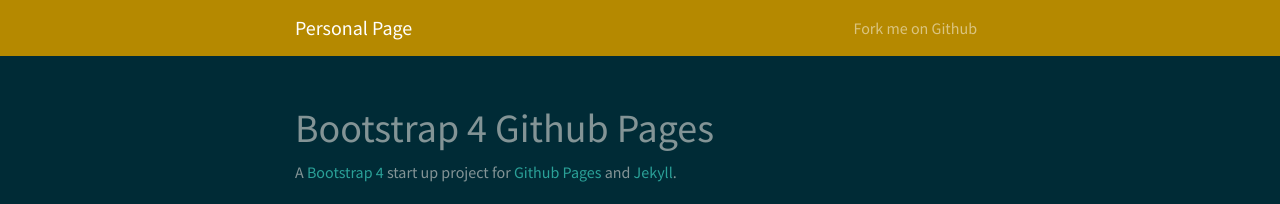
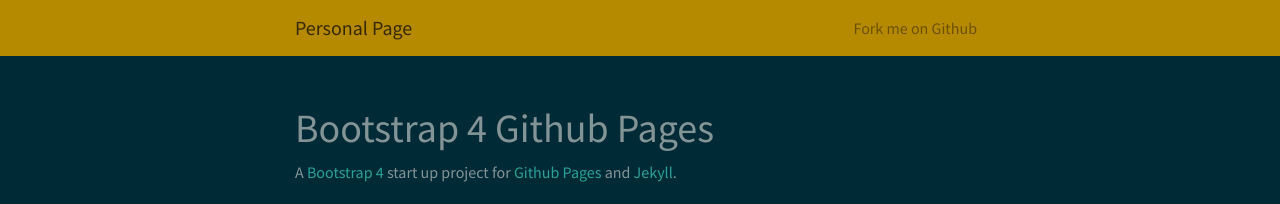
Before and after one commit to christian-araya/christian-araya.github.io, a Jekyll site: the page built from index.md, in a window 1280 px wide. Shown: the top 204 px of the page. Built offline with Jekyll 4.4.1, drawn with Linux system fonts in a browser that asks for light colours.

Commit message:
Update header.html

```diff
--- a/_includes/header.html
+++ b/_includes/header.html
@@ -1,4 +1,4 @@
-<nav class="navbar navbar-expand-lg navbar-dark bg-primary">
+<nav class="navbar navbar-expand-lg navbar-light bg-primary">
   <div class="container">
     <a class="navbar-brand" rel="author" href="{{ "/" | relative_url }}">{{ site.title | escape }}</a>
 
```
